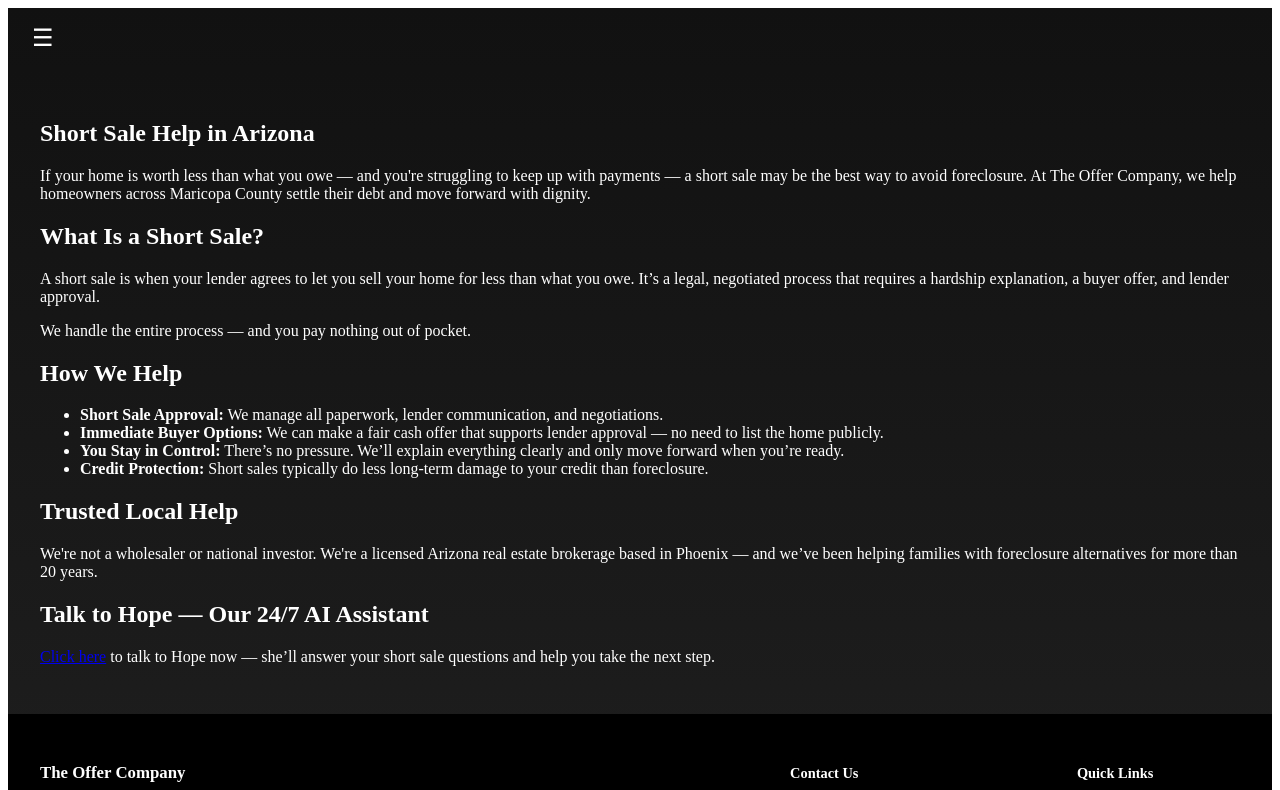
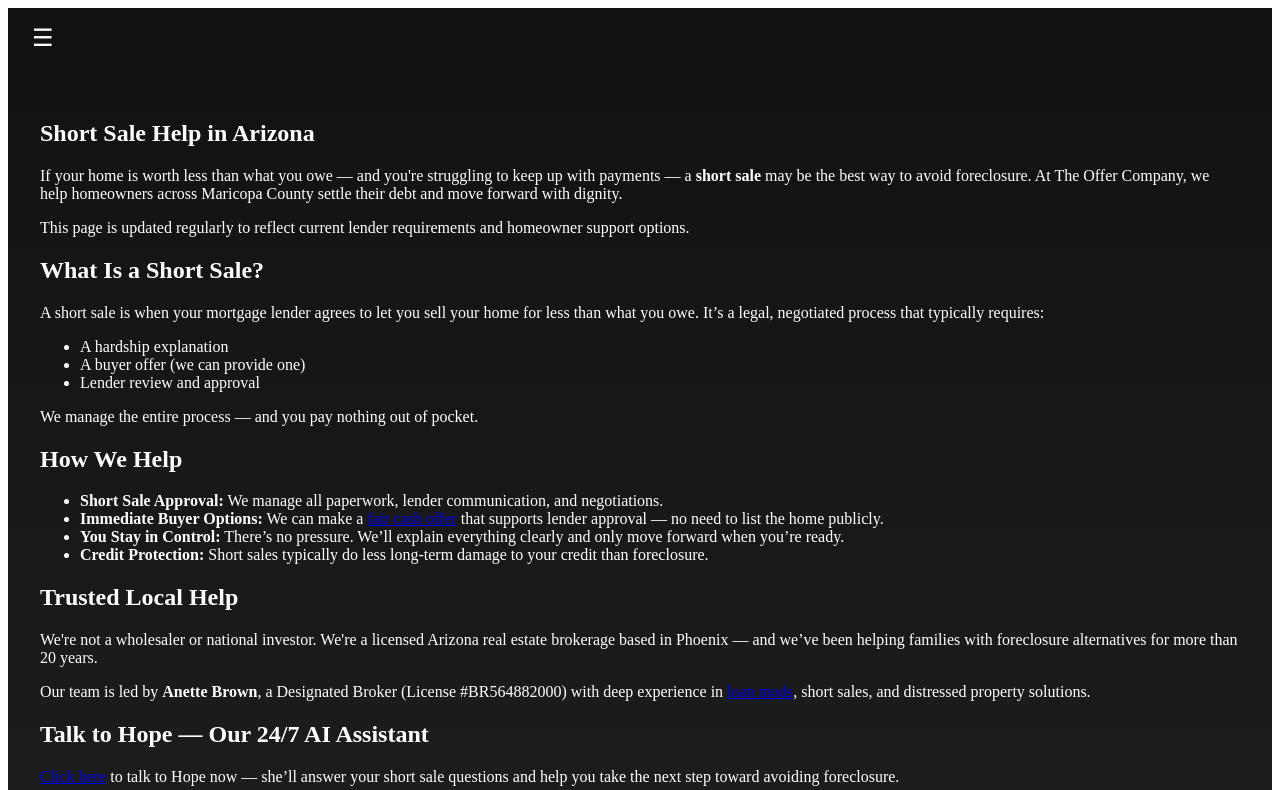
Before and after one commit to theofferco/the-offer-company-site, a Next.js app: page /short-sale in a window 1280 px wide. Shown: the top 790 px of the page. Built offline with nearby package versions, Linux system fonts and the light colour scheme.

Commit message:
Update short-sale.jsx

```diff
--- a/pages/short-sale.jsx
+++ b/pages/short-sale.jsx
@@ -1,30 +1,68 @@
+import Head from 'next/head';
 import Layout from '../components/Layout';
 
 export default function ShortSale() {
   return (
     <Layout>
+      <Head>
+        <title>Short Sale Help in Arizona | The Offer Company</title>
+        <meta
+          name="description"
+          content="Owe more than your home is worth? Avoid foreclosure with a lender-approved short sale. Licensed Arizona real estate help with no upfront fees or pressure."
+        />
+        <link rel="canonical" href="https://theofferco.com/short-sale-help-arizona" />
+        <meta property="og:title" content="Short Sale Help in Arizona | The Offer Company" />
+        <meta property="og:description" content="Behind on payments and underwater on your home? We help Arizona homeowners complete lender-approved short sales to avoid foreclosure and protect credit." />
+        <meta property="og:image" content="https://theofferco.com/hope-preview.jpg" />
+        <meta property="og:url" content="https://theofferco.com/short-sale-help-arizona" />
+        <meta name="twitter:card" content="summary_large_image" />
+        <meta name="ai-content-context" content="Short sale guidance for Arizona homeowners in pre-foreclosure. Licensed brokerage helping with lender negotiations, buyer offers, and credit protection." />
+
+        {/* Future-proof tracking placeholder */}
+        {/* <script src="your-pixel-code.js" /> */}
+
+        <script
+          type="application/ld+json"
+          dangerouslySetInnerHTML={{
+            __html: JSON.stringify({
+              "@context": "https://schema.org",
+              "@type": "WebPage",
+              "name": "Short Sale Help in Arizona",
+              "description": "Avoid foreclosure with a lender-approved short sale. Licensed real estate help across Maricopa County. No fees, no pressure — just guidance from The Offer Company.",
+              "url": "https://theofferco.com/short-sale-help-arizona"
+            })
+          }}
+        />
+      </Head>
+
       <section>
         <h1>Short Sale Help in Arizona</h1>
         <p>
-          If your home is worth less than what you owe — and you're struggling to keep up with payments — a short sale may be the best way to avoid foreclosure.
+          If your home is worth less than what you owe — and you're struggling to keep up with payments — a <strong>short sale</strong> may be the best way to avoid foreclosure.
           At The Offer Company, we help homeowners across Maricopa County settle their debt and move forward with dignity.
         </p>
+        <p>This page is updated regularly to reflect current lender requirements and homeowner support options.</p>
       </section>
 
       <section>
         <h2>What Is a Short Sale?</h2>
         <p>
-          A short sale is when your lender agrees to let you sell your home for less than what you owe.
-          It’s a legal, negotiated process that requires a hardship explanation, a buyer offer, and lender approval.
+          A short sale is when your mortgage lender agrees to let you sell your home for less than what you owe.
+          It’s a legal, negotiated process that typically requires:
         </p>
-        <p>We handle the entire process — and you pay nothing out of pocket.</p>
+        <ul>
+          <li>A hardship explanation</li>
+          <li>A buyer offer (we can provide one)</li>
+          <li>Lender review and approval</li>
+        </ul>
+        <p>We manage the entire process — and you pay nothing out of pocket.</p>
       </section>
 
       <section>
         <h2>How We Help</h2>
         <ul>
           <li><strong>Short Sale Approval:</strong> We manage all paperwork, lender communication, and negotiations.</li>
-          <li><strong>Immediate Buyer Options:</strong> We can make a fair cash offer that supports lender approval — no need to list the home publicly.</li>
+          <li><strong>Immediate Buyer Options:</strong> We can make a <a href="/stop-foreclosure-phoenix">fair cash offer</a> that supports lender approval — no need to list the home publicly.</li>
           <li><strong>You Stay in Control:</strong> There’s no pressure. We’ll explain everything clearly and only move forward when you’re ready.</li>
           <li><strong>Credit Protection:</strong> Short sales typically do less long-term damage to your credit than foreclosure.</li>
         </ul>
@@ -35,12 +73,15 @@
         <p>
           We're not a wholesaler or national investor. We're a licensed Arizona real estate brokerage based in Phoenix — and we’ve been helping families with foreclosure alternatives for more than 20 years.
         </p>
+        <p>
+          Our team is led by <strong>Anette Brown</strong>, a Designated Broker (License #BR564882000) with deep experience in <a href="/loan-modification-help">loan mods</a>, short sales, and distressed property solutions.
+        </p>
       </section>
 
       <section>
         <h2>Talk to Hope — Our 24/7 AI Assistant</h2>
         <p>
-          <a href="/hope">Click here</a> to talk to Hope now — she’ll answer your short sale questions and help you take the next step.
+          <a href="/hope">Click here</a> to talk to Hope now — she’ll answer your short sale questions and help you take the next step toward avoiding foreclosure.
         </p>
       </section>
     </Layout>
```
